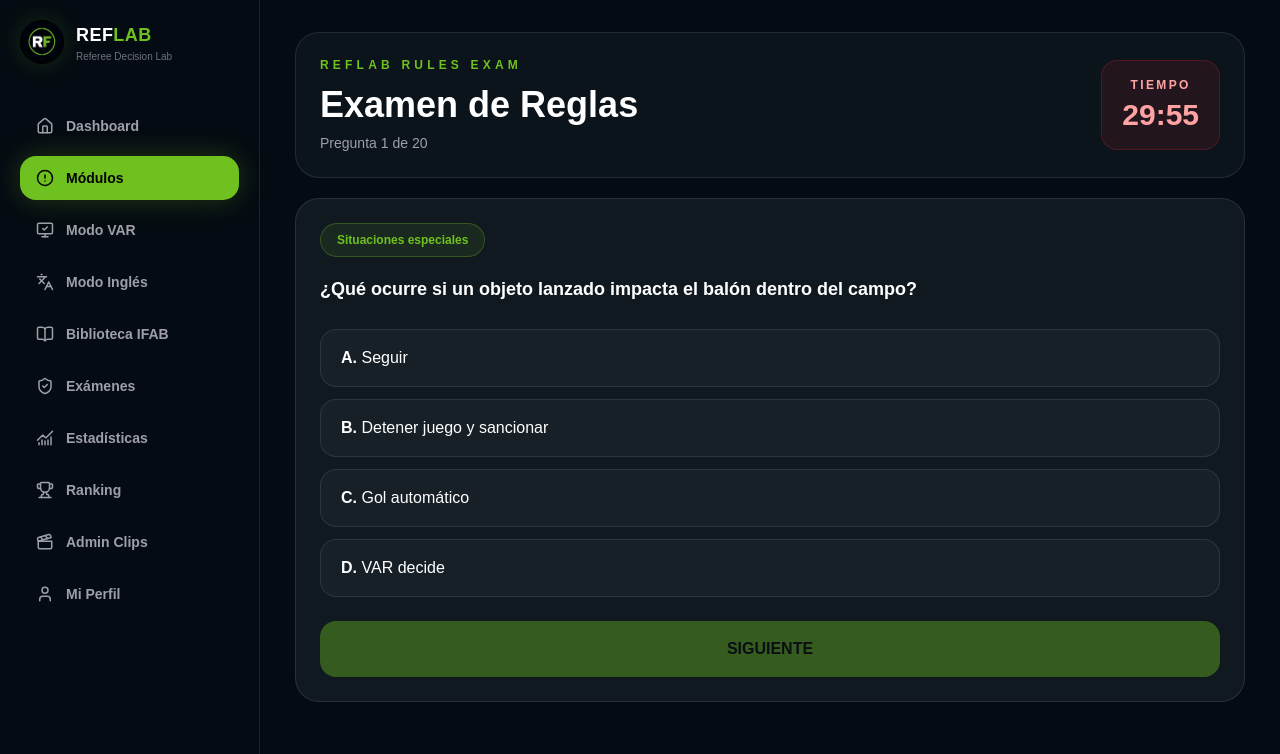
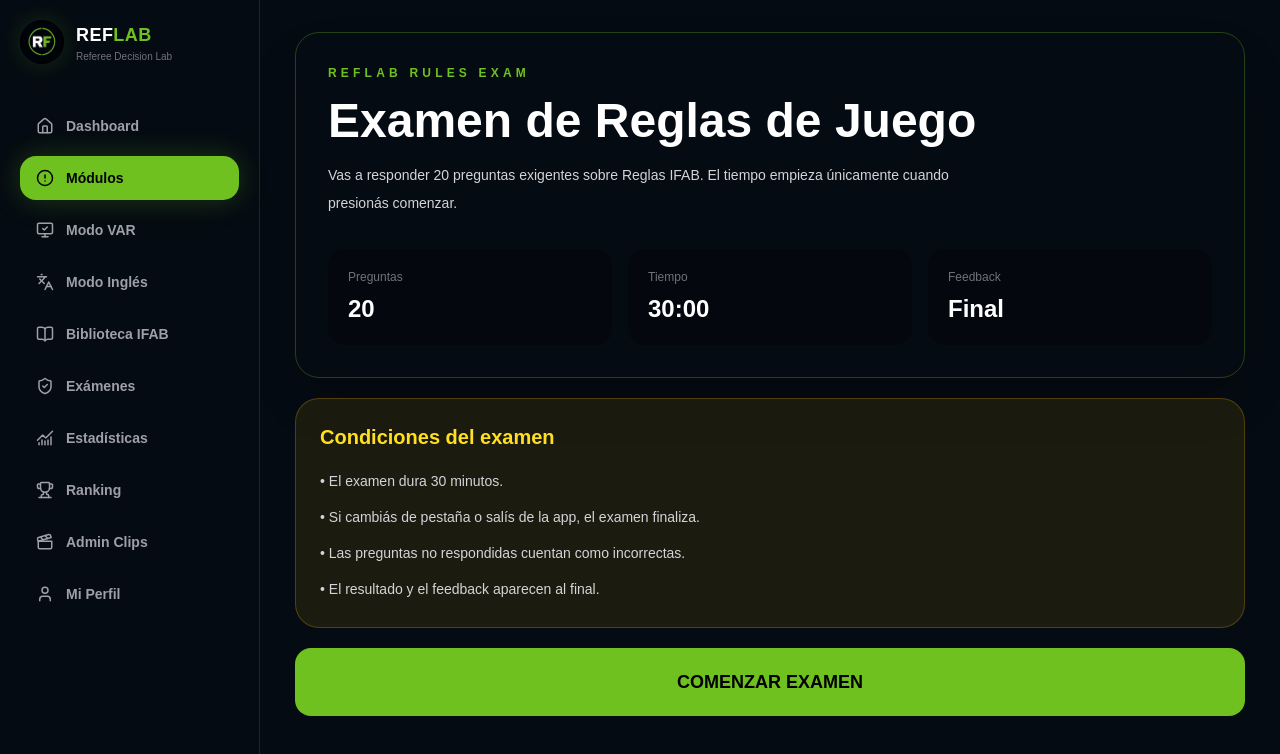
Before and after one commit to drcornejo19/reflab, a Next.js app: page /training/rules-exam in a window 1280 px wide. Shown: the top 754 px of the page. Built offline with nearby package versions, Linux system fonts and the light colour scheme.

Commit message:
Limit exam video plays to two

```diff
--- a/app/training/rules-exam/page.tsx
+++ b/app/training/rules-exam/page.tsx
@@ -1,11 +1,13 @@
 "use client";
 
-import { useEffect, useMemo, useState } from "react";
+import { useCallback, useEffect, useMemo, useState } from "react";
 import { AppShell } from "@/components/AppShell";
 import { rulesQuestions } from "@/lib/rulesQuestions";
 
 const EXAM_LIMIT = 20;
 const EXAM_TIME = 30 * 60;
+
+type FinishReason = "completed" | "time" | "exit" | null;
 
 type TopicStats = {
   total: number;
@@ -38,22 +40,43 @@ export default function RulesExamPage() {
     const selectedHeavy = shuffle(heavyQuestions).slice(0, 14);
     const selectedOther = shuffle(otherQuestions).slice(0, 6);
 
-    return shuffle([...selectedHeavy, ...selectedOther]).slice(0, EXAM_LIMIT);
+    const selected = [...selectedHeavy, ...selectedOther];
+    const selectedIds = new Set(selected.map((q) => q.id));
+
+    const missingCount = EXAM_LIMIT - selected.length;
+
+    const filler =
+      missingCount > 0
+        ? shuffle(rulesQuestions.filter((q) => !selectedIds.has(q.id))).slice(
+            0,
+            missingCount
+          )
+        : [];
+
+    return shuffle([...selected, ...filler]).slice(0, EXAM_LIMIT);
   }, []);
 
+  const [started, setStarted] = useState(false);
   const [currentIndex, setCurrentIndex] = useState(0);
   const [selected, setSelected] = useState<number | null>(null);
   const [answers, setAnswers] = useState<number[]>([]);
   const [finished, setFinished] = useState(false);
+  const [finishReason, setFinishReason] = useState<FinishReason>(null);
   const [timeLeft, setTimeLeft] = useState(EXAM_TIME);
 
   const currentQuestion = questions[currentIndex];
 
+  const finishExam = useCallback((reason: Exclude<FinishReason, null>) => {
+    setFinishReason(reason);
+    setFinished(true);
+    setStarted(false);
+  }, []);
+
   useEffect(() => {
-    if (finished) return;
+    if (!started || finished) return;
 
     if (timeLeft <= 0) {
-      setFinished(true);
+      finishExam("time");
       return;
     }
 
@@ -62,7 +85,53 @@ export default function RulesExamPage() {
     }, 1000);
 
     return () => clearInterval(timer);
-  }, [timeLeft, finished]);
+  }, [started, finished, timeLeft, finishExam]);
+
+  useEffect(() => {
+    if (!started || finished) return;
+
+    function handleVisibilityChange() {
+      if (document.visibilityState === "hidden") {
+        finishExam("exit");
+      }
+    }
+
+    document.addEventListener("visibilitychange", handleVisibilityChange);
+
+    return () => {
+      document.removeEventListener("visibilitychange", handleVisibilityChange);
+    };
+  }, [started, finished, finishExam]);
+
+  useEffect(() => {
+    if (!started || finished) return;
+
+    function handleBeforeUnload(event: BeforeUnloadEvent) {
+      event.preventDefault();
+      event.returnValue = "";
+    }
+
+    window.addEventListener("beforeunload", handleBeforeUnload);
+
+    return () => {
+      window.removeEventListener("beforeunload", handleBeforeUnload);
+    };
+  }, [started, finished]);
+
+  function startExam() {
+    setStarted(true);
+    setFinished(false);
+    setFinishReason(null);
+    setCurrentIndex(0);
+    setSelected(null);
+    setAnswers([]);
+    setTimeLeft(EXAM_TIME);
+
+    window.scrollTo({
+      top: 0,
+      behavior: "smooth",
+    });
+  }
 
   function nextQuestion() {
     if (selected === null) return;
@@ -74,7 +143,7 @@ export default function RulesExamPage() {
     setSelected(null);
 
     if (currentIndex >= questions.length - 1) {
-      setFinished(true);
+      finishExam("completed");
       return;
     }
 
@@ -116,6 +185,8 @@ export default function RulesExamPage() {
     const topicPerformance = Object.entries(topicMap).map(([topic, data]) => ({
       topic,
       percentage: Math.round((data.correct / data.total) * 100),
+      correct: data.correct,
+      total: data.total,
     }));
 
     topicPerformance.sort((a, b) => b.percentage - a.percentage);
@@ -123,6 +194,7 @@ export default function RulesExamPage() {
     return {
       correct,
       percentage,
+      unanswered: questions.length - answers.filter((a) => a !== undefined).length,
       strongest: topicPerformance[0],
       weakest: topicPerformance[topicPerformance.length - 1],
       topicPerformance,
@@ -143,6 +215,55 @@ export default function RulesExamPage() {
       <AppShell>
         <div className="mx-auto max-w-[950px] rounded-3xl border border-white/10 bg-[#101820] p-8 text-zinc-400">
           No hay preguntas cargadas para el examen.
+        </div>
+      </AppShell>
+    );
+  }
+
+  if (!started && !finished) {
+    return (
+      <AppShell>
+        <div className="mx-auto max-w-[950px] space-y-5">
+          <section className="rounded-3xl border border-[#6fc11f]/30 bg-[radial-gradient(circle_at_top_left,rgba(111,193,31,0.18),transparent_42%),#101820] p-8 shadow-2xl">
+            <p className="text-xs font-black uppercase tracking-[0.35em] text-[#6fc11f]">
+              REFLAB RULES EXAM
+            </p>
+
+            <h1 className="mt-4 text-5xl font-black">
+              Examen de Reglas de Juego
+            </h1>
+
+            <p className="mt-4 max-w-2xl text-sm leading-7 text-zinc-300">
+              Vas a responder 20 preguntas exigentes sobre Reglas IFAB. El
+              tiempo empieza únicamente cuando presionás comenzar.
+            </p>
+
+            <div className="mt-8 grid gap-4 md:grid-cols-3">
+              <StatCard title="Preguntas" value="20" />
+              <StatCard title="Tiempo" value="30:00" />
+              <StatCard title="Feedback" value="Final" />
+            </div>
+          </section>
+
+          <section className="rounded-3xl border border-yellow-500/25 bg-yellow-500/10 p-6">
+            <h2 className="text-xl font-black text-yellow-300">
+              Condiciones del examen
+            </h2>
+
+            <div className="mt-4 space-y-2 text-sm leading-7 text-zinc-300">
+              <p>• El examen dura 30 minutos.</p>
+              <p>• Si cambiás de pestaña o salís de la app, el examen finaliza.</p>
+              <p>• Las preguntas no respondidas cuentan como incorrectas.</p>
+              <p>• El resultado y el feedback aparecen al final.</p>
+            </div>
+          </section>
+
+          <button
+            onClick={startExam}
+            className="w-full rounded-2xl bg-[#6fc11f] px-5 py-5 text-lg font-black text-black transition hover:bg-[#82dc2a]"
+          >
+            COMENZAR EXAMEN
+          </button>
         </div>
       </AppShell>
     );
@@ -169,8 +290,29 @@ export default function RulesExamPage() {
               {result.correct} respuestas correctas de {questions.length}
             </p>
 
-            <div className="mt-8 grid gap-4 md:grid-cols-3">
+            <div className="mt-6 rounded-2xl border border-white/10 bg-black/25 p-4">
+              <p className="text-xs font-black uppercase tracking-[0.25em] text-zinc-500">
+                Motivo de finalización
+              </p>
+
+              <p className="mt-2 font-black text-white">
+                {finishReason === "completed"
+                  ? "Examen completado"
+                  : finishReason === "time"
+                    ? "Tiempo agotado"
+                    : finishReason === "exit"
+                      ? "Salida o cambio de pestaña detectado"
+                      : "Finalizado"}
+              </p>
+            </div>
+
+            <div className="mt-8 grid gap-4 md:grid-cols-4">
               <StatCard title="Nivel" value={getLevel(result.percentage)} />
+
+              <StatCard
+                title="Sin responder"
+                value={result.unanswered.toString()}
+              />
 
               <StatCard
                 title="Punto fuerte"
@@ -194,7 +336,7 @@ export default function RulesExamPage() {
                     <span className="font-bold">{item.topic}</span>
 
                     <span className="font-black text-[#6fc11f]">
-                      {item.percentage}%
+                      {item.percentage}% · {item.correct}/{item.total}
                     </span>
                   </div>
 
@@ -256,7 +398,7 @@ export default function RulesExamPage() {
     <AppShell>
       <div className="mx-auto max-w-[950px] space-y-5">
         <header className="rounded-3xl border border-white/10 bg-[#0b131b] p-6">
-          <div className="flex items-center justify-between gap-4">
+          <div className="flex flex-col justify-between gap-4 md:flex-row md:items-center">
             <div>
               <p className="text-xs font-black uppercase tracking-[0.35em] text-[#6fc11f]">
                 REFLAB RULES EXAM
--- a/components/ExamClient.tsx
+++ b/components/ExamClient.tsx
@@ -7,6 +7,7 @@ import type { Clip } from "@/lib/types";
 import { calculateScore } from "@/lib/scoring";
 
 const TOTAL_QUESTIONS = 10;
+const MAX_VIDEO_PLAYS = 2;
 
 type ClipWithDetails = Clip & {
   sub_type?: string | null;
@@ -61,6 +62,7 @@ export function ExamClient() {
   const [loading, setLoading] = useState(true);
   const [finished, setFinished] = useState(false);
   const [saving, setSaving] = useState(false);
+  const [videoPlays, setVideoPlays] = useState(0);
 
   const [foul, setFoul] = useState<boolean | null>(null);
   const [restart, setRestart] = useState("");
@@ -73,6 +75,8 @@ export function ExamClient() {
   const [loadingAi, setLoadingAi] = useState(false);
 
   const currentClip = clips[index];
+  const remainingVideoPlays = Math.max(MAX_VIDEO_PLAYS - videoPlays, 0);
+const videoLocked = remainingVideoPlays <= 0;
 
   const isOffsideClip = currentClip?.topic === "Offside";
   const isHandballClip = currentClip?.topic === "Handball";
@@ -134,6 +138,10 @@ export function ExamClient() {
     behavior: "smooth",
   });
 }, [index, finished]);
+
+useEffect(() => {
+  setVideoPlays(0);
+}, [currentClip?.id]);
 
   useEffect(() => {
     if (!currentClip) return;
@@ -207,6 +215,17 @@ export function ExamClient() {
 
     setLoadingAi(false);
   }
+
+  function handleVideoPlay(event: React.SyntheticEvent<HTMLVideoElement>) {
+  if (videoLocked) {
+    event.currentTarget.pause();
+    event.currentTarget.currentTime = 0;
+  }
+}
+
+function handleVideoEnded() {
+  setVideoPlays((prev) => Math.min(prev + 1, MAX_VIDEO_PLAYS));
+}
 
   function submitAnswer() {
     if (!currentClip || !canSubmit) return;
@@ -503,11 +522,33 @@ export function ExamClient() {
             </span>
           </div>
 
-          <video
-            className="aspect-video w-full rounded-2xl bg-black object-cover"
-            src={currentClip.video_url}
-            controls
-          />
+          <div className="relative overflow-hidden rounded-2xl bg-black">
+  <video
+    className="aspect-video w-full bg-black object-cover"
+    src={currentClip.video_url}
+    controls={!videoLocked}
+    onPlay={handleVideoPlay}
+    onEnded={handleVideoEnded}
+  />
+
+  {videoLocked && (
+    <div className="absolute inset-0 grid place-items-center bg-black/75 p-6 text-center">
+      <div className="rounded-2xl border border-yellow-500/30 bg-yellow-500/10 p-5 text-yellow-300">
+        <p className="text-lg font-black">Límite alcanzado</p>
+        <p className="mt-2 text-sm">
+          Ya viste este video 2 veces. Ahora tenés que tomar la decisión.
+        </p>
+      </div>
+    </div>
+  )}
+</div>
+
+<p className="mt-3 text-xs font-bold text-zinc-400">
+  Reproducciones disponibles:{" "}
+  <span className="text-[#6fc11f]">
+    {remainingVideoPlays}/{MAX_VIDEO_PLAYS}
+  </span>
+</p>
 
           <div className="mt-4 grid gap-3 md:grid-cols-3">
             <InfoBox title="Tema" value={labelFromValue(currentClip.topic)} />
```
